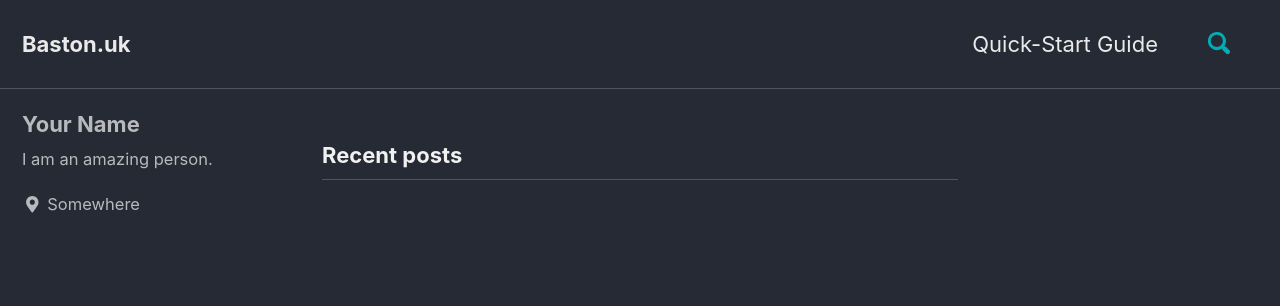
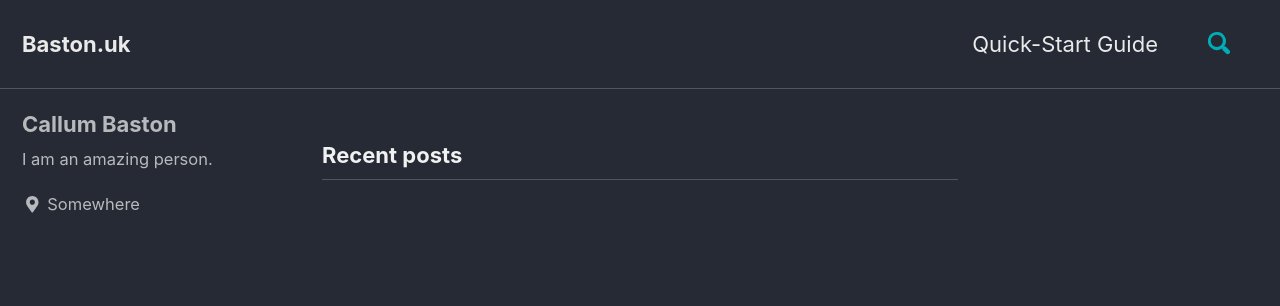
Before and after one commit to CallumBaston/CallumBaston.github.io, a Jekyll site: the page built from index.html, in a window 1280 px wide. Shown: the top 306 px of the page. Built offline with Jekyll 4.4.1, drawn with Linux system fonts in a browser that asks for light colours; cached includes are drawn as plain includes; nearby versions of some CDN libraries; the list of posts is cut into pages by our own code.

Commit message:
Aded my name

```diff
--- a/_config.yml
+++ b/_config.yml
@@ -84,7 +84,7 @@ analytics:
     anonymize_ip         :  False # true, false (default)
 # Site Author
 author:
-  name             : "Your Name"
+  name             : "Callum Baston"
   avatar           : # path of avatar image, e.g. "/assets/images/bio-photo.jpg"
   bio              : "I am an amazing person."
   location         : "Somewhere"
```
